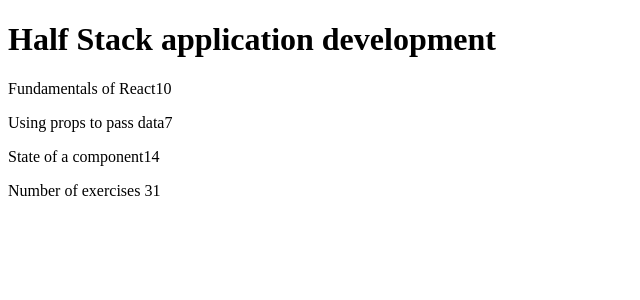
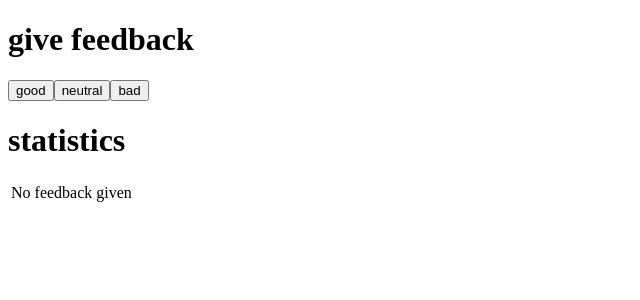
Before and after one commit to utsabk/full-stack-open-2021, a React (Create React App) app: page / in a window 1280 px wide. Shown: the top 300 px of the page, without its empty margins (0-640 px from the left). Built offline with nearby package versions, Linux system fonts and the light colour scheme; the HTML template or start-up script is replaced by a standard one.

Commit message:
Unicafe Exercise

```diff
--- a/src/App.js
+++ b/src/App.js
@@ -1,72 +1,71 @@
-import React from 'react';
+import React, { useState } from 'react';
 
-const Header = (props) => {
+const Button = ({ handleClick, text }) => <button onClick={handleClick}>{text}</button>;
+
+const Statistic = ({ text, value }) => {
+  return (
+    <table>
+      <tbody>
+        <tr>
+          <td>{text}</td>
+          <td>{value}</td>
+        </tr>
+      </tbody>
+    </table>
+  );
+};
+
+const Statistics = ({ good, neutral, bad}) => {
+
+  const sum = good + neutral + bad;
+
+  const average = (good - bad) / sum > 0 ? (good - bad) / sum : 'Not a number';
+
+  const positive = good/sum * 100 + '%';
+
+  if(sum <= 0){
+    return <Statistic text="No feedback given" />
+  }
+
+  return(
+    <>
+      <Statistic text="good" value={good} />
+      <Statistic text="neutral" value={neutral} />
+      <Statistic text="bad" value={bad} />
+      <Statistic text="all" value={sum} />
+      <Statistic text="average:" value={average} />
+      <Statistic text="positive:" value={positive} />
+      </>
+  )
+}
+
+const App = () => {
+  // Defining each componet's state separately
+
+  // const [good, setGood] = useState(0);
+  // const [neutral, setNeutral] = useState(0);
+  // const [bad, setBad] = useState(0);
+
+  // const handleGood = () => setGood(good + 1);
+  // const handleNeutral = () => setNeutral(neutral + 1);
+  // const handleBad = () => setBad(bad + 1);
+
+  const [stat, setStat] = useState({ good: 0, neutral: 0, bad: 0 });
+
+  const handleGood = () => setStat({ ...stat, good: stat.good + 1 });
+  const handleNeutral = () => setStat({ ...stat, neutral: stat.neutral + 1 });
+  const handleBad = () => setStat({ ...stat, bad: stat.bad + 1 });
+
   return (
     <>
-      <h1>{props.course}</h1>
+      <h1>give feedback</h1>
+      <Button text="good" handleClick={handleGood} />
+      <Button text="neutral" handleClick={handleNeutral} />
+      <Button text="bad" handleClick={handleBad} />
+      <h1>statistics</h1>
+      <Statistics good={stat.good} neutral={stat.neutral} bad={stat.bad}/>
     </>
   );
 };
 
-const Part = ({part}) => {
-  return (
-    <>
-      <p>
-        {part.name}
-        {part.exercises}
-      </p>
-    </>
-  );
-};
-
-const Content = ({parts}) => {
-  return (
-    <>
-      <Part part={parts[0]} />
-      <Part part={parts[1]} />
-      <Part part={parts[2]} />
-    </>
-  );
-};
-
-const Total = ({parts}) => {
-  const sum = parts.map(part => part.exercises).reduce((sum,cur) => sum + cur,0)
-  return (
-    <>
-      <p>Number of exercises {sum}</p>
-    </>
-  );
-};
-const App = () => {
-
-  const course = {
-    name: 'Half Stack application development',
-    parts: [
-      {
-        name: 'Fundamentals of React',
-        exercises: 10,
-      },
-      {
-        name: 'Using props to pass data',
-        exercises: 7,
-      },
-
-      {
-        name: 'State of a component',
-        exercises: 14,
-      },
-    ],
-  };
-
-  const {name, parts} = course;
-
-  return (
-    <div>
-      <Header course={name} />
-      <Content parts = {parts} />
-      <Total parts = {parts} />
-    </div>
-  );
-};
-
 export default App;
```
